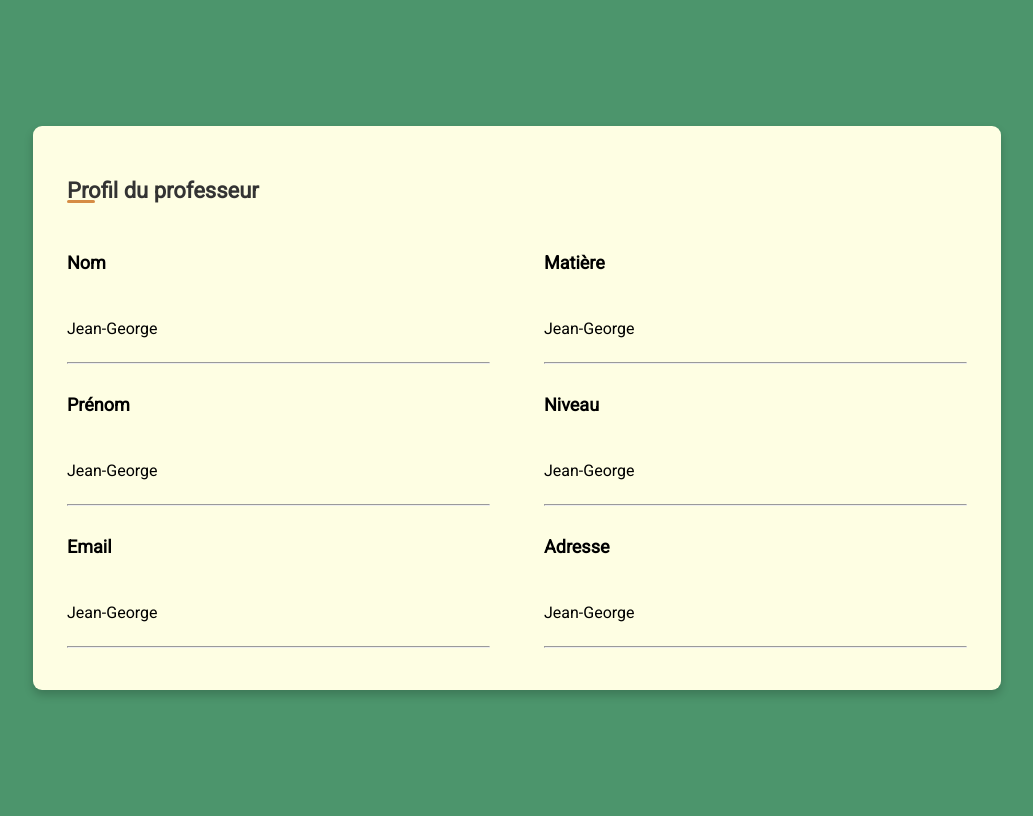
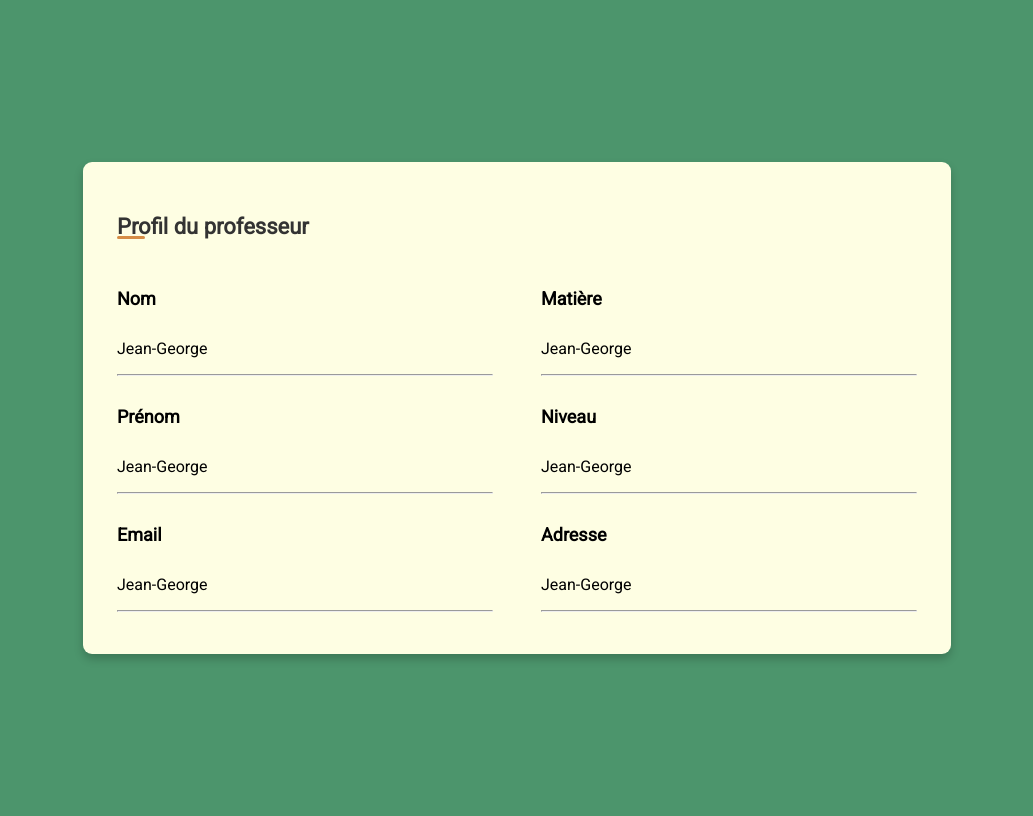
Before and after one commit to ADG08/La-Bonne-Note, a PHP site: page /profil.html in a window 1280 px wide. Shown: the whole page, without its empty margins (123-1156 px from the left). Run offline with PHP 8.4, Linux system fonts and the light colour scheme; some libraries are stand-ins or nearby versions.

Commit message:
Update profil.css

```diff
--- a/Profil/profil.css
+++ b/Profil/profil.css
@@ -10,13 +10,9 @@ body{
     background: #4C956C;
 }
 
-p{
-    display: inline-flex;
-}
-
 .container{
     width: 100%;
-    max-width: 900px;
+    max-width: 800px;
     height: auto;
     background: #FEFEE3;
     padding: 34px;
```
